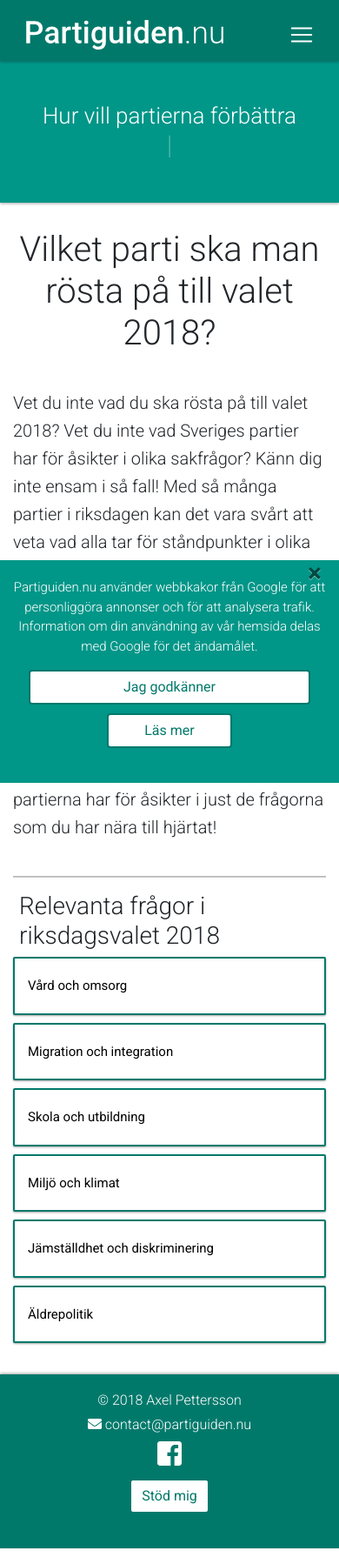
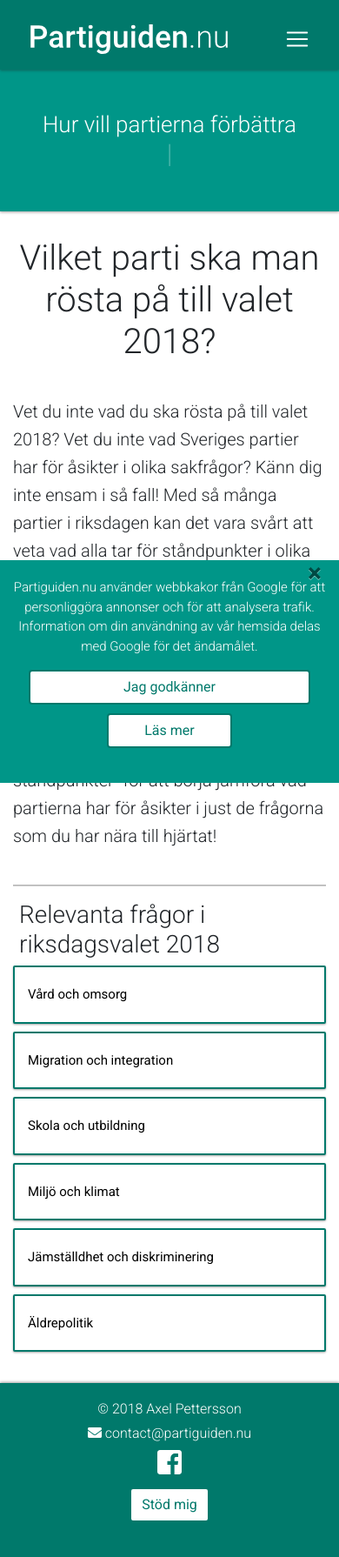
Before and after one commit to Ackuq/partiguiden.nu, a Jekyll site: the page built from index.md, in a window 390 px wide. Shown: the whole page at 87% size. Built offline with Jekyll 4.4.1, drawn with Linux system fonts in a browser that asks for light colours; nearby versions of some CDN libraries.

Commit message:
Minor css fixes

```diff
--- a/_sass/_navigation.scss
+++ b/_sass/_navigation.scss
@@ -23,13 +23,10 @@
     }
 }
 
-.navbar,
-.navbar-toggle,
-.navbar-collapse,
-.container.navbar-toggle:focus,
-.container.navbar-toggle:hover {
+#Navbar{
+    margin-bottom: 0;
+    padding-bottom: 0;
     margin-top: 0;
-    border: 0;
     background: inherit;
 }
 .navbar-toggler-icon{
@@ -39,12 +36,12 @@
     flex-wrap: wrap !important;
 }
 
-.navbar {
-    margin-bottom: 0;
-    padding-bottom: 0;
-}
 .navbar-collapse{
     left: 0;
+}
+.navbar-nav>li>a:hover,
+.navbar-nav>li>a:focus{
+    text-decoration: none;
 }
 @media (max-width: 767px) {
 
@@ -54,17 +51,13 @@
         position: relative;
     }
     #Navbar{
-        padding: 0;
+        padding: 5px;
     }
     .navbar-nav>li>a {
         font-size: 16px;
         color: inherit;
     }
-    .active>a,
-    .active>a:hover,
-    .active>a:focus {
-        background-color: inherit;
-        color: inherit;
+    .active>a{
         font-weight: bold;
     }
     .navbar-collapse.collapse,
@@ -97,13 +90,9 @@
     .navbar-nav>li>a:focus
     {
         color: #bdc3c7;
-        text-decoration: none;
     }
     .navbar-nav {
         width: 100%;
         justify-content: flex-end;
     }
-    .navbar-header {
-        width: 100%;
-    }
 }
--- a/css/styles.scss
+++ b/css/styles.scss
@@ -2,7 +2,6 @@
 ---
 
 @charset "utf-8";
-//@import "bootstrap";
 
 @import "cookies";
 @import "partier";
@@ -30,7 +29,7 @@
 
 @media (max-width: 767px) {
     body {
-        padding-top: 70px;
+        padding-top: 80px;
     }
 }
 
```
